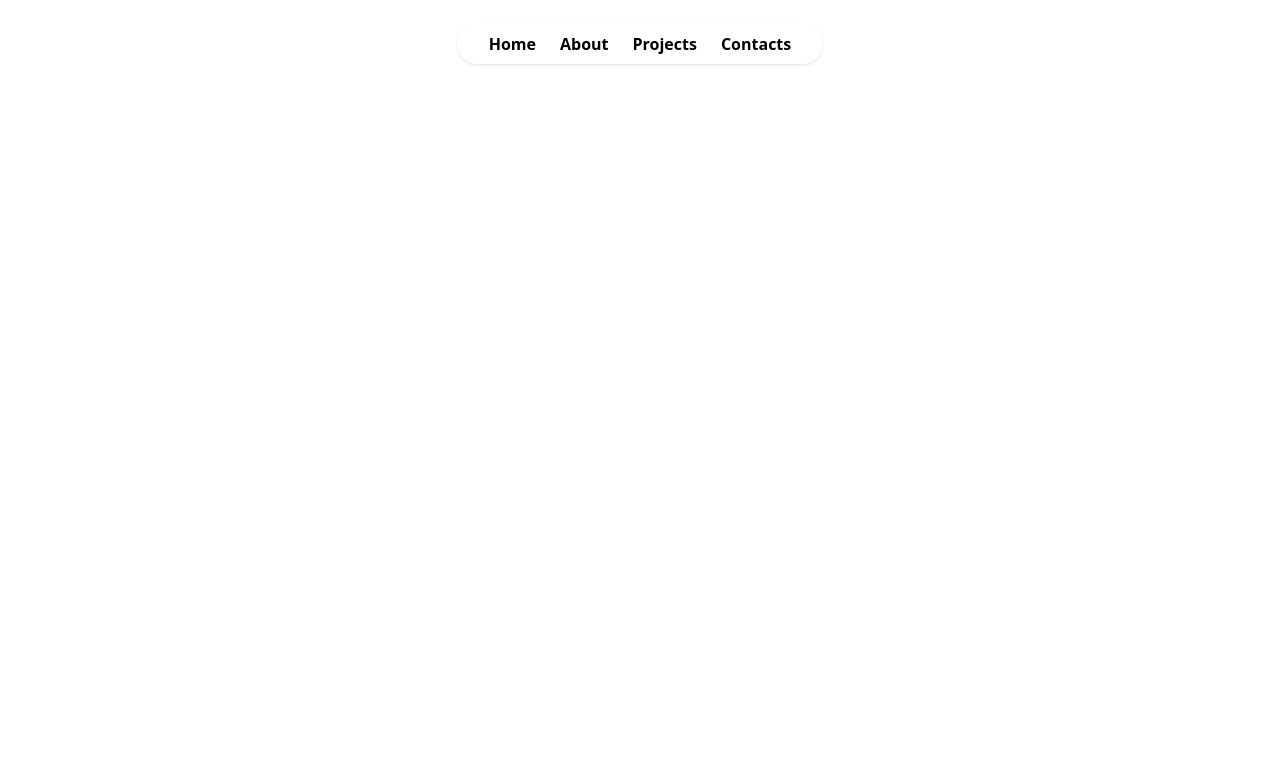
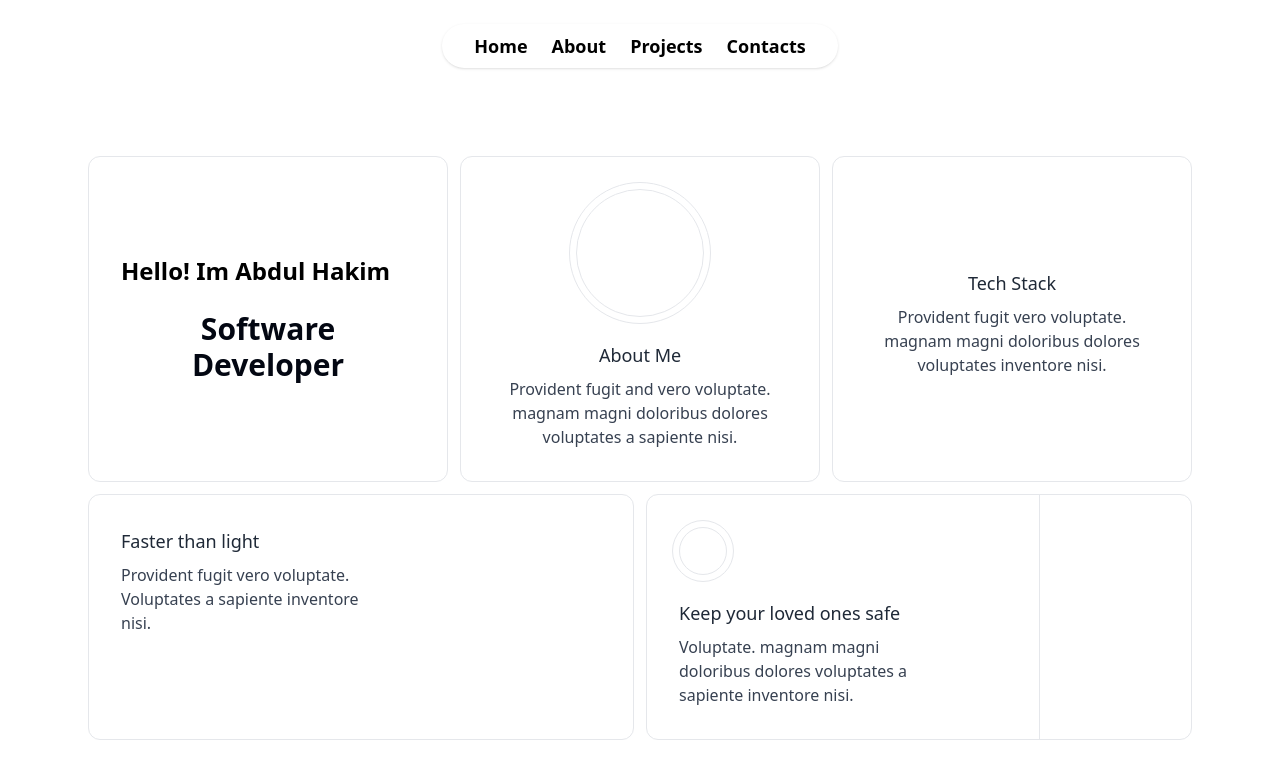
Before and after one commit to kimchi11y/kimchi11y.github.io, a Vue app: page / in a window 1280 px wide. Shown: the top 778 px of the page. Built offline with nearby package versions, Linux system fonts and the light colour scheme.

Commit message:
Added bento grid

```diff
--- a/src/App.vue
+++ b/src/App.vue
@@ -1,7 +1,13 @@
 <script setup>
 import Navbar from './components/Navbar.vue'
+import Main from './components/Main.vue'
+import About from "./components/About.vue";
 </script>
 
 <template>
+  <div class="">
   <Navbar></Navbar>
+  <Main></Main>
+
+  </div>
 </template>
--- /dev/null
+++ b/src/components/About.vue
@@ -0,0 +1,51 @@
+<script setup>
+
+</script>
+
+<template>
+  <div className="flex mx-auto px-6 max-w-6xl  items-center justify-center">
+    <div className="grid h-full w-full gap-4  p-2 grid-cols-4 grid-rows-4 rounded-lg shadow-md">
+
+      <div
+          className="col-span-2 row-span-1 bg-gray-200 rounded-lg shadow-md flex items-center justify-center font-semibold text-xl p-10"
+      >
+        Hello! I'm Abdul Hakim
+      </div>
+
+      <div
+          className="col-span-2 row-span-1 bg-gray-200 rounded-lg shadow-md flex items-center justify-center"
+      >
+        2
+      </div>
+
+      <div
+          className="col-span-1 row-span-4 bg-gray-200 rounded-lg shadow-md flex items-center justify-center"
+      >
+        3
+      </div>
+
+      <div
+          className="col-span-2 row-span-2 bg-gray-200 rounded-lg shadow-md flex items-center justify-center"
+      >
+        4
+      </div>
+
+      <div
+          className="col-span-1 row-span-2 bg-gray-200 rounded-lg shadow-md flex items-center justify-center"
+      >
+        5
+      </div>
+
+      <div
+          className="col-span-3 row-span-2 bg-gray-200 rounded-lg shadow-md flex items-center justify-center"
+      >
+        6
+      </div>
+
+    </div>
+  </div>
+</template>
+
+<style scoped>
+
+</style>
--- /dev/null
+++ b/src/components/Main.vue
@@ -0,0 +1,85 @@
+<script setup>
+
+</script>
+
+<template>
+<div>
+  <!-- component -->
+  <section>
+    <div class="py-16">
+      <div class="mx-auto px-6 max-w-6xl text-gray-500">
+        <div class="relative">
+          <div class="relative z-10 grid gap-3 grid-cols-6">
+            <div class="col-span-full lg:col-span-2 overflow-hidden flex relative p-8 rounded-xl bg-white border border-gray-200 dark:border-gray-800 dark:bg-gray-900">
+              <div class="size-fit m-auto relative">
+                <div class="relative  flex items-center text-2xl font-semibold text-black">
+                Hello! Im Abdul Hakim
+                  </div>
+                <h2 class="mt-6 text-center font-semibold text-gray-950 dark:text-white text-3xl">Software Developer</h2>
+              </div>
+            </div>
+            <div class="col-span-full sm:col-span-3 lg:col-span-2 overflow-hidden relative p-8 rounded-xl bg-white border border-gray-200 dark:border-gray-800 dark:bg-gray-900">
+              <div>
+                <div class="relative aspect-square rounded-full size-32 flex border mx-auto dark:bg-white/5 dark:border-white/10 before:absolute before:-inset-2 before:border dark:before:border-white/5 dark:before:bg-white/5 before:rounded-full">
+
+                </div>
+                <div class="mt-6 text-center relative z-10 space-y-2">
+                  <h2 class="text-lg font-medium text-gray-800 transition group-hover:text-purple-950 dark:text-white">About Me</h2>
+                  <p class="dark:text-gray-300 text-gray-700">Provident fugit and vero voluptate. magnam magni doloribus dolores voluptates a sapiente nisi.</p>
+                </div>
+              </div>
+            </div>
+            <div class="col-span-full sm:col-span-3 lg:col-span-2 overflow-hidden relative p-8 rounded-xl bg-white border border-gray-200 dark:border-gray-800 dark:bg-gray-900">
+              <div>
+                <div class="pt-6 lg:px-6">
+
+                </div>
+                <div class="mt-14 text-center relative z-10 space-y-2">
+                  <h2 class="text-lg font-medium text-gray-800 transition group-hover:text-purple-950 dark:text-white">Tech Stack</h2>
+                  <p class="dark:text-gray-300 text-gray-700">Provident fugit vero voluptate. magnam magni doloribus dolores voluptates inventore nisi.</p>
+                </div>
+              </div>
+            </div>
+            <div class="col-span-full lg:col-span-3 overflow-hidden relative p-8 rounded-xl bg-white border border-gray-200 dark:border-gray-800 dark:bg-gray-900">
+              <div class="grid sm:grid-cols-2">
+                <div class="flex flex-col justify-between relative z-10 space-y-12 lg:space-y-6">
+
+                  <div class="space-y-2">
+                    <h2 class="text-lg font-medium text-gray-800 transition group-hover:text-purple-950 dark:text-white">Faster than light</h2>
+                    <p class="dark:text-gray-300 text-gray-700">Provident fugit vero voluptate. Voluptates a sapiente inventore nisi.</p>
+                  </div>
+                </div>
+
+              </div>
+            </div>
+            <div class="col-span-full lg:col-span-3 overflow-hidden relative p-8 rounded-xl bg-white border border-gray-200 dark:border-gray-800 dark:bg-gray-900">
+              <div class="h-full grid sm:grid-cols-2">
+                <div class="flex flex-col justify-between relative z-10 space-y-12 lg:space-y-6">
+                  <div class="relative aspect-square rounded-full size-12 flex border dark:bg-white/5 dark:border-white/10 before:absolute before:-inset-2 before:border dark:before:border-white/5 dark:before:bg-white/5 before:rounded-full">
+
+                  </div>
+                  <div class="space-y-2">
+                    <h2 class="text-lg font-medium text-gray-800 transition group-hover:text-purple-950 dark:text-white">Keep your loved ones safe</h2>
+                    <p class="dark:text-gray-300 text-gray-700">Voluptate. magnam magni doloribus dolores voluptates a sapiente inventore nisi.</p>
+                  </div>
+                </div>
+                <div class="mt-6 relative sm:-mr-[--card-padding] sm:-my-8 before:absolute before:w-px before:inset-0 before:mx-auto before:bg-gray-200 dark:before:bg-gray-800">
+                  <div class="relative space-y-6 py-6 flex flex-col justify-center h-full">
+
+
+
+                  </div>
+                </div>
+              </div>
+            </div>
+          </div>
+        </div>
+      </div>
+    </div>
+  </section>
+</div>
+</template>
+
+<style scoped>
+
+</style>
--- a/src/components/Navbar.vue
+++ b/src/components/Navbar.vue
@@ -5,7 +5,7 @@
 <template>
 <div class=" justify-center flex m-6">
   <nav class=" rounded-full shadow px-8 py-2 ">
-    <ul class="flex font-semibold space-x-2 text-xs  sm:text-base sm:space-x-6  ">
+    <ul class="flex font-semibold text-base space-x-2 text-xs  sm:text-lg sm:space-x-6  ">
       <li class="hover:text-gray-300 transition-colors">Home</li>
       <li class="hover:text-gray-300 transition-colors">About</li>
       <li class="hover:text-gray-300 transition-colors">Projects</li>
```
